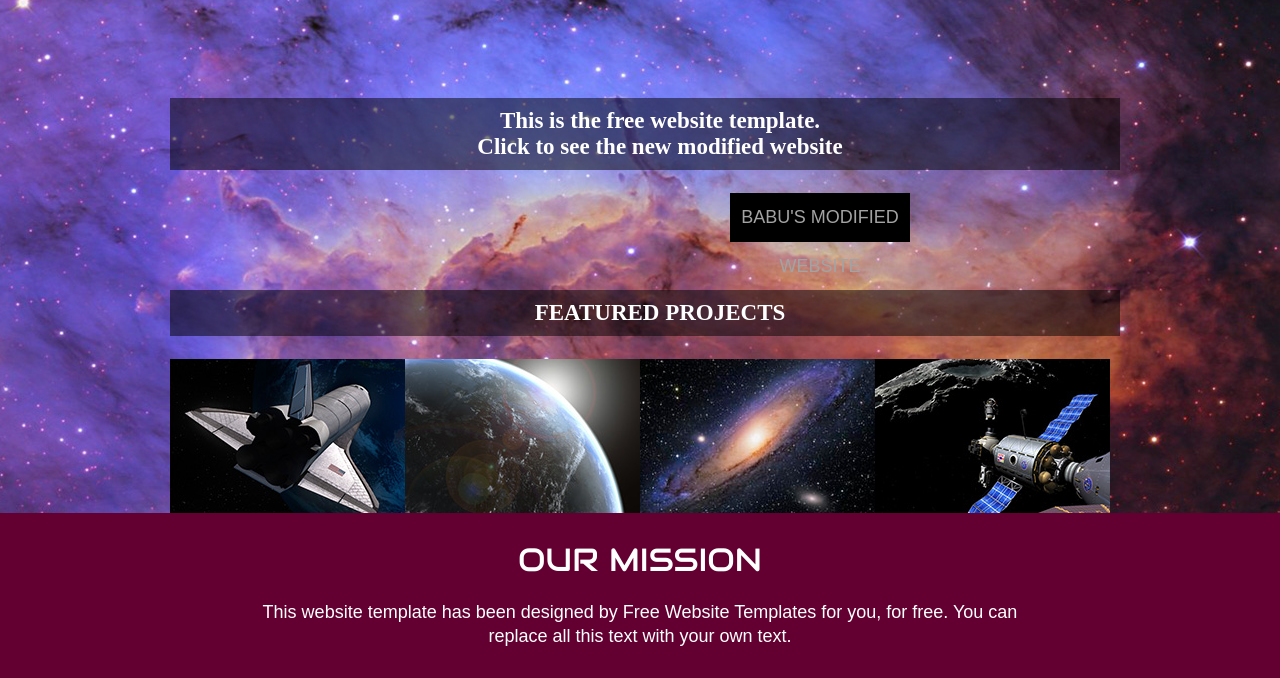
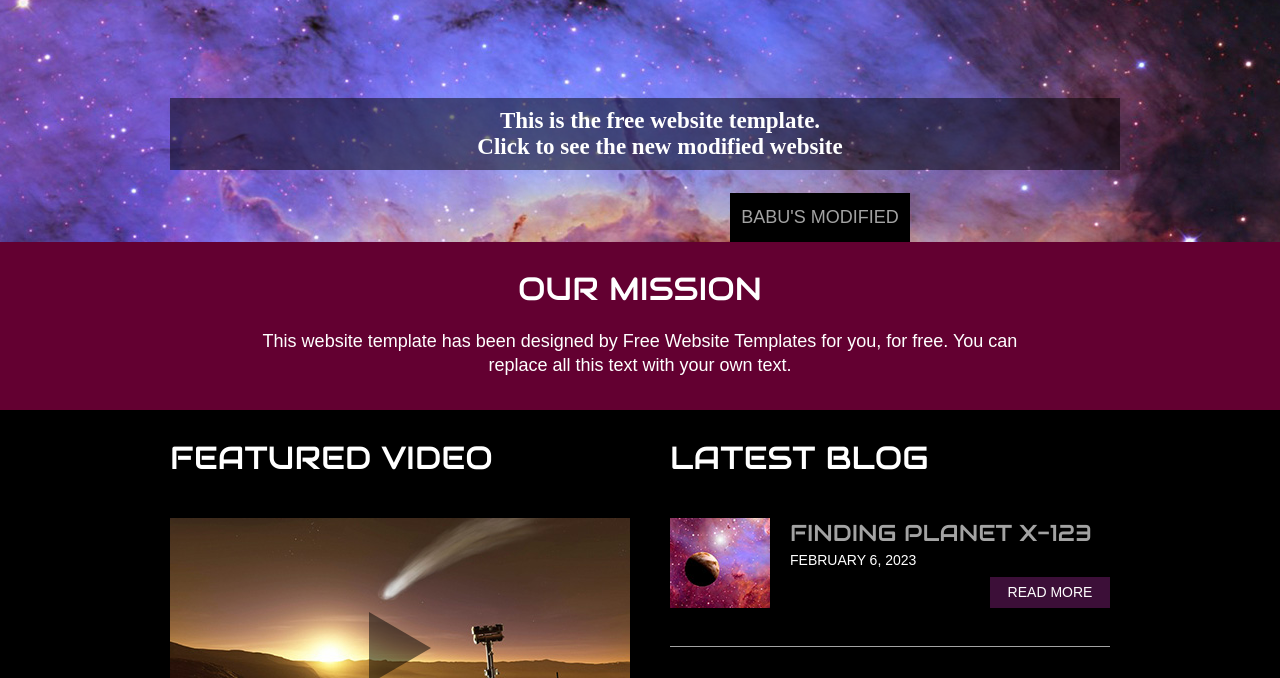
Before and after one commit to m-m-s-b-s/Bspace-science-website, a plain HTML site: page index.html in a window 1280 px wide. Shown: the part 82-760 px from the top of the page. Drawn offline with Linux system fonts and the light colour scheme.

Commit message:
Update index.html

```diff
--- a/index.html
+++ b/index.html
@@ -51,7 +51,7 @@
 					<h3>This is the free website template. <br>
 						 Click to see the new modified website </h3>
 					<a href="index_modified.html.html" target="_blank" class="more">BABU's Modified Website</a>
-					<h3>FEATURED PROJECTS</h3>
+					<!-- <h3>FEATURED PROJECTS</h3>
 					<ul>
 						<li>
 							<a href="projects.html"><img src="images/project-image1.jpg" alt=""></a>
@@ -65,7 +65,7 @@
 						<li>
 							<a href="projects.html"><img src="images/project-image4.jpg" alt=""></a>
 						</li>
-					</ul>
+					</ul> -->
 				</div>
 			</div>
 			<div class="body">
```
